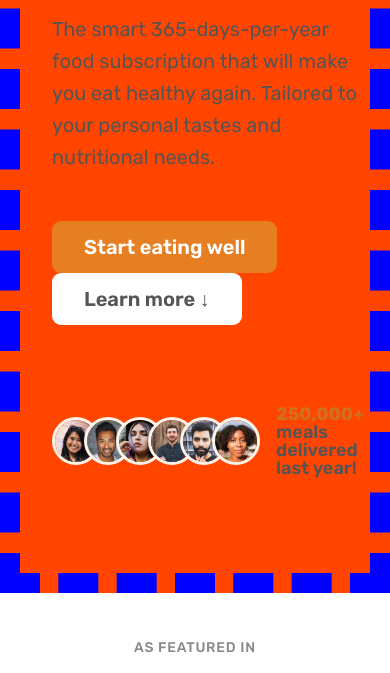
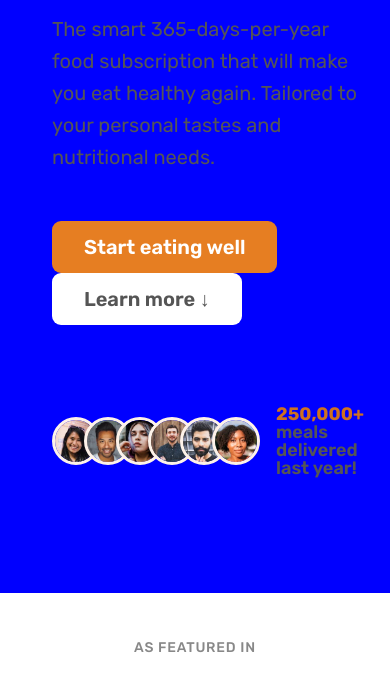
Before and after one commit to Scientific-Research/08-Omnifood-Resposnive-Web-Design, a plain HTML site: page index.html in a window 390 px wide. Shown: the part 511-1184 px from the top of the page. Drawn offline with nearby package versions, Linux system fonts and the light colour scheme.

Commit message:
when we have conflicts between two media queries what will happen?

```diff
--- a/css/style.css
+++ b/css/style.css
@@ -94,8 +94,12 @@ AND GIVES MORE PRIORITY TO THE BELOW PSEUDO CLASS AND ALL THE FEATURES RE AVAILA
 @media (max-width: 600px) {
   .section-hero {
     border: 20px dashed blue;
+    background-color: blue;
+    /* FROM 600px AND UNDER 600px, THE COLOR WOULD NOT BE ORANGERED ANYMORE, RATHER, IT WILL BE OVERWRITTEN BY BLUE COLOR HERE! - WHEN THERE IS CONFLICT BETWENN THEM, ONLY THE LAST ONE IN CODE WILL BE APPLIED LIKE HERE: FOR 600PX AND UNDER THAT, BOTH COLORS => orangered and blue WILL BE APPLIED, BUT THE LAST ONE IN CODE, IT MEANS ONLY THE BLUE COLOR WILL BE APPLIED!*/
   }
 }
+
+/* FOR ANOTHER EXAMPLE, WHEN I SWITCH BOTH 600px AND 1200px IN SUCH A WAY THAT 1200px WILL BE AS THE LAST IN OUR CODE, THE COLOR OF HERO SECTION WOULD BE ALWAYS ORANGERED(BECAUSE THE LAST ONE IN CODE IS 1200px =>IT WILL OVERWRITE THE BLUE COLOR) AND ONLY FOR 600px AND UNDER THAT, WE WILL HAVE A SHADED BLUE COLOR FOR SECTION HERO! */
 
 /*We will use CSS GRID here and our CSS container would be .hero class*/
 .hero {
```
